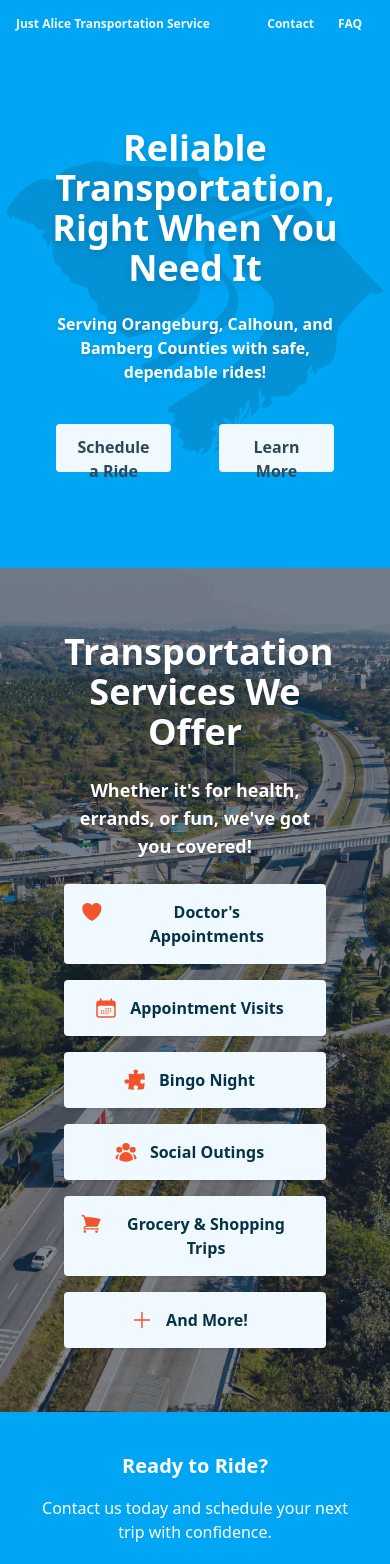
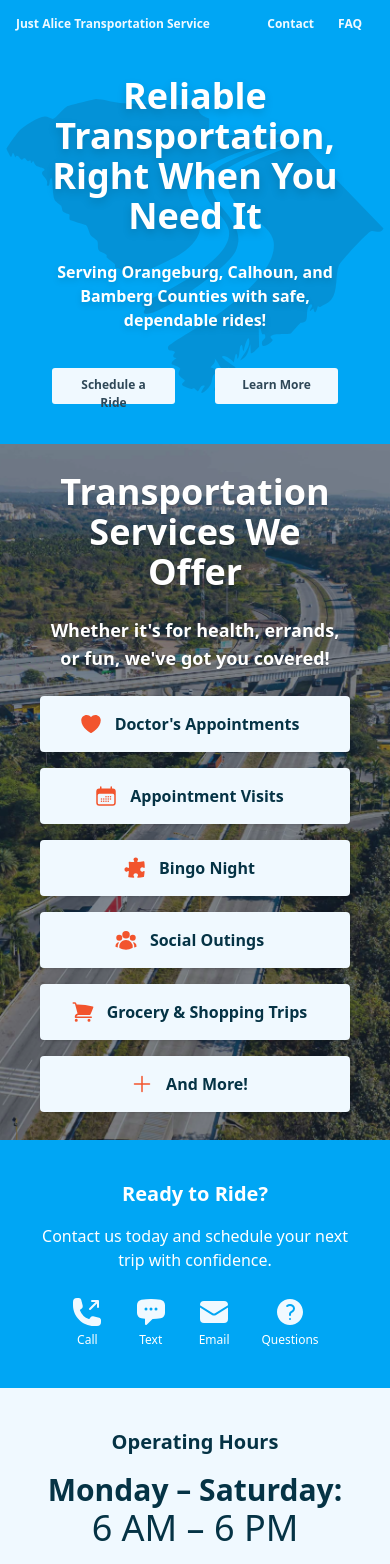
Before and after one commit to levsevdev/jats, a React (Vite) app: page / in a window 390 px wide. Shown: the top 1564 px of the page. Built offline with nearby package versions, Linux system fonts and the light colour scheme.

Commit message:
media adjustments

```diff
--- a/src/components/ContactForm.jsx
+++ b/src/components/ContactForm.jsx
@@ -1,8 +1,8 @@
 export default function QuoteRequestForm() {
   return (
     <section id="contact" className="py-10 px-6 bg-gray-800">
-      <h3 className="text-2xl font-bold text-center mb-6">Contact Us</h3>
-      <p className="text-center text-md text-bg-sky-50 mb-6 font-medium">
+      <h3 className="text-lg md:text-2xl font-bold text-center mb-6">Contact Us</h3>
+      <p className="text-center text-xs md:text-md text-bg-sky-50 mb-6 font-medium">
         Interested in scheduling a ride, or have a general question?
         <br />
         <br />
--- a/src/components/FAQ.jsx
+++ b/src/components/FAQ.jsx
@@ -93,7 +93,7 @@ export default function FAQPage() {
 
   return (
     <section id="faq" className="py-10 px-6 bg-gray-800 h-full">
-      <h3 className="text-2xl font-bold text-center mb-6">FAQ</h3>
+      <h3 className="text-lg md:text-2xl font-bold text-center mb-6">FAQ</h3>
       <div className="space-y-4">
         {faqs.map((faq, index) => (
           <Accordion key={index} question={faq.question} answer={faq.answer} />
@@ -134,12 +134,12 @@ function Accordion({ question, answer }) {
   const [isOpen, setIsOpen] = useState(false);
 
   return (
-    <div className="border rounded-lg overflow-hidden shadow-sm w-3/4 mx-auto">
+    <div className="border rounded-lg overflow-hidden shadow-sm w-full md:w-3/4 mx-auto">
       <button
         className="w-full flex justify-between items-center p-4 bg-gray-100 hover:bg-gray-200 text-left"
         onClick={() => setIsOpen(!isOpen)}
       >
-        <span className="text-sm font-semibold text-gray-500">{question}</span>
+        <span className="text-xs md:text-sm font-semibold text-gray-500">{question}</span>
         <svg
           xmlns="http://www.w3.org/2000/svg"
           fill="none"
@@ -158,7 +158,7 @@ function Accordion({ question, answer }) {
         </svg>
       </button>
       {isOpen && (
-        <div className="px-18 py-6 text-gray-900 font-semibold bg-white border-t">
+        <div className="p-4 md:px-18 text-xs md:py-6 text-gray-900 font-semibold bg-white border-t">
           {typeof answer === "string" ? <p>{answer}</p> : answer}
         </div>
       )}
--- a/src/components/Hero.jsx
+++ b/src/components/Hero.jsx
@@ -31,7 +31,7 @@ export default function Hero() {
         />
       </svg>
       <div className="relative hero-content text-center text-neutral-content z-10">
-        <div className="w-full px-10 py-20 md:p-30">
+        <div className="w-full px-10 py-7 md:p-30">
           <h2 className="text-4xl md:text-5xl font-bold text-white drop-shadow-lg">
             Reliable Transportation, Right When You Need It
           </h2>
--- a/src/components/ServicesList.jsx
+++ b/src/components/ServicesList.jsx
@@ -97,7 +97,7 @@ export default function ServicesList() {
   ];
 
   return (
-    <div className="relative p-16 overflow-hidden">
+    <div className="relative px-10 py-7 md:p-16 overflow-hidden">
       <div className="absolute inset-0 bg-[url('./assets/pexels-shootsaga-30944945.jpg')] bg-center bg-cover opacity-45"></div>
       <div className="relative z-10">
         <h3 className="text-4xl text-white text-shadow-sm font-bold text-center mb-6 ">
--- a/src/index.css
+++ b/src/index.css
@@ -71,7 +71,7 @@ button:focus-visible {
   border-radius: 0.25em;
   border: 1px solid transparent;
   padding: 0.6em 1.2em;
-  font-size: 1em;
+  font-size: 0.75em;
   font-weight: 700;
   font-family: inherit;
   background-color: #f0f9ff;
```
